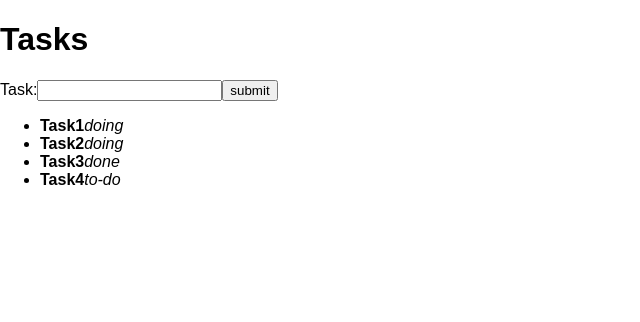
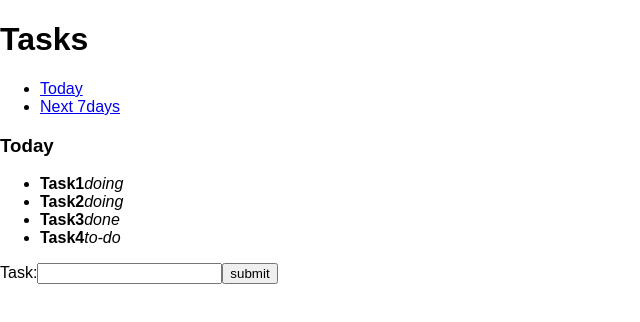
Before and after one commit to MaN3iN3ActiON/to-do-today, a React (Create React App) app: page / in a window 1280 px wide. Shown: the top 322 px of the page, without its empty margins (0-640 px from the left). Built offline with nearby package versions, Linux system fonts and the light colour scheme.

Commit message:
some refactor, copy todoist, done basic semantic html

```diff
--- a/src/App.js
+++ b/src/App.js
@@ -1,16 +1,18 @@
 import React, { Fragment } from 'react';
 import './App.css';
-import TaskList from './TaskList';
-import { TASKS } from './data';
-import TaskInput from './TaskInput';
+import Header from './header-comps/Header';
+import SideNavBar from './sidenav-comps/SideNavBar';
+import TaskArticle from './task-comps/TaskArticle';
 
 class App extends React.Component {
 	render() {
 		return (
 			<Fragment>
-				<h1>Tasks</h1>
-				<TaskInput />
-				<TaskList data={TASKS} />
+				<Header />
+				<main>
+					<SideNavBar />
+					<TaskArticle />
+				</main>
 			</Fragment>
 		);
 	}
--- /dev/null
+++ b/src/header-comps/Header.js
@@ -0,0 +1,15 @@
+import React from 'react';
+
+class Header extends React.Component {
+	render() {
+		return (
+			<header>
+				<h1>
+					Tasks
+				</h1>
+			</header>
+		);
+	}
+}
+
+export default Header;
--- /dev/null
+++ b/src/sidenav-comps/SideNavBar.js
@@ -0,0 +1,22 @@
+import React from 'react';
+
+class SideNavBar extends React.Component {
+	render() {
+		return (
+			<aside>
+				<nav>
+					<ul>
+						<li>
+							<a href="#today">Today</a>
+						</li>
+						<li>
+							<a href="#7days">Next 7days</a>
+						</li>
+					</ul>
+				</nav>
+			</aside>
+		);
+	}
+}
+
+export default SideNavBar;
--- /dev/null
+++ b/src/task-comps/TaskArticle.js
@@ -0,0 +1,19 @@
+import React from 'react';
+
+import { TASKS } from '../data';
+
+import TaskList from './TaskList';
+import TaskInput from './TaskInput';
+
+class TaskArticle extends React.Component {
+	render() {
+		return (
+			<article>
+				<TaskList data={TASKS} />
+				<TaskInput />
+			</article>
+		);
+	}
+}
+
+export default TaskArticle;
--- a/src/TaskList.js
+++ b/src/task-comps/TaskList.js
@@ -7,7 +7,12 @@ class TaskList extends React.Component {
 		const taskList = this.props.data.map(task => (
 			<Task key={task.id} task={task} />
 		));
-		return <ul>{taskList}</ul>;
+		return (
+			<section>
+				<h3>Today</h3>
+				<ul>{taskList}</ul>
+			</section>
+		);
 	}
 }
 
```
Also changed, not shown: src/task-comps/Task.js (renamed from src/task.js), src/task-comps/TaskInput.js (renamed from src/TaskInput.js).
